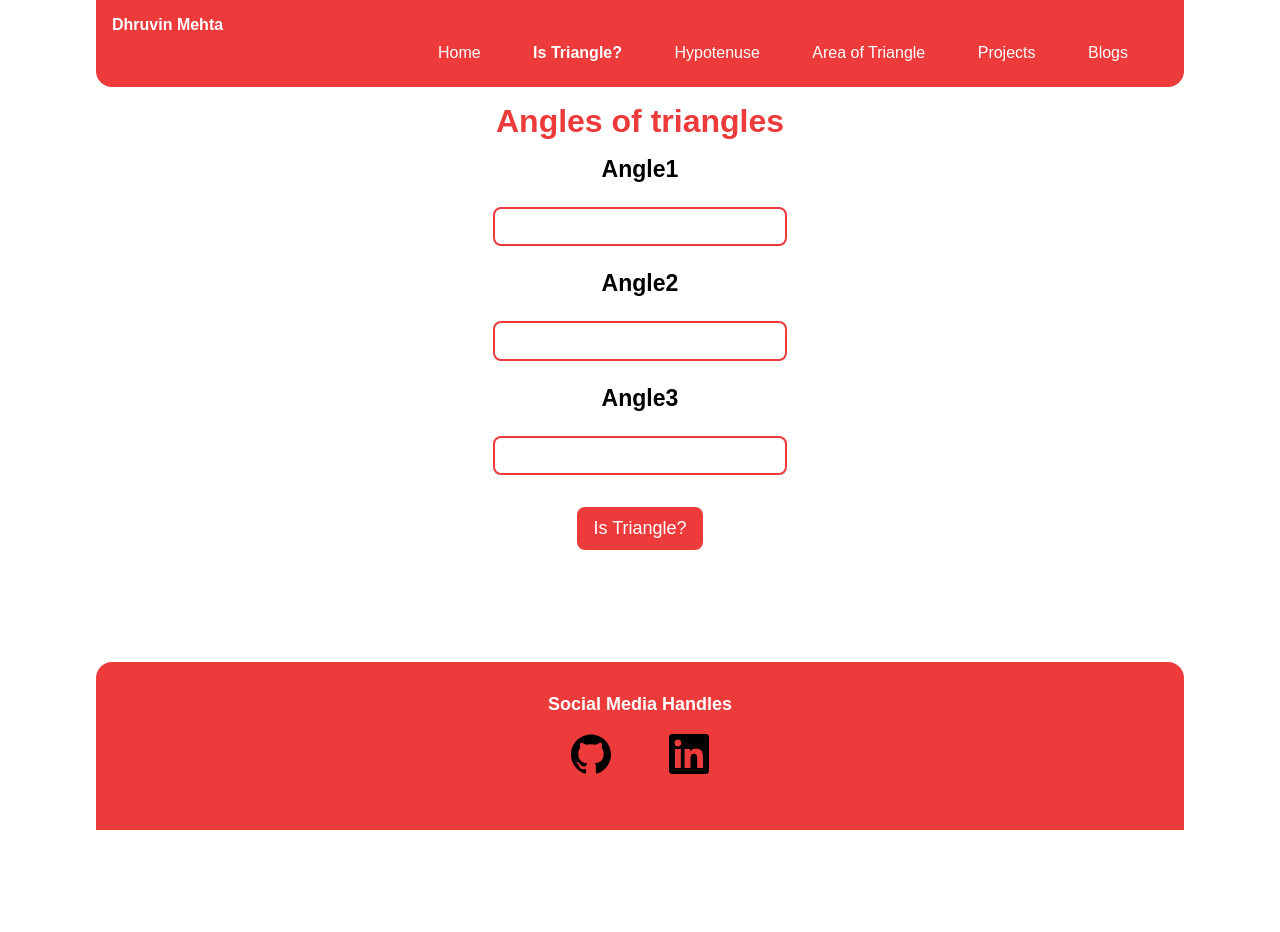
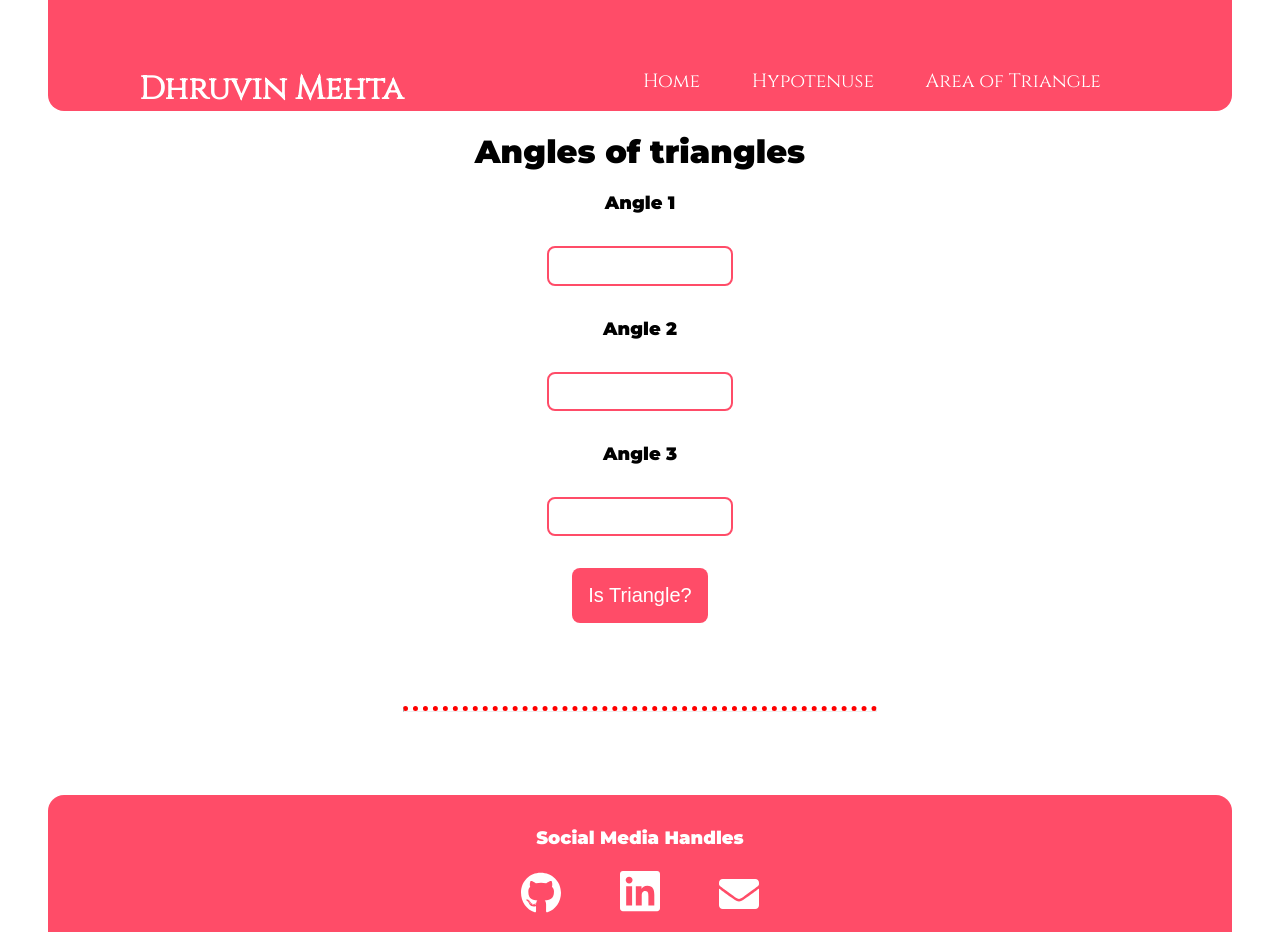
Before and after one commit to dhruvin25799/triangle_fun, a plain HTML site: page pages/is-triangle.html in a window 1280 px wide. Shown: the top 932 px of the page. Before the commit the page ends 830 px from the top, so only its background shows below. Drawn offline with Linux system fonts and the light colour scheme; a web font is replaced by a local one.

Commit message:
Styles to match portfolio

```diff
--- a/pages/is-triangle.html
+++ b/pages/is-triangle.html
@@ -1,18 +1,16 @@
 <!DOCTYPE html>
 <html lang="en">
+
 <head>
     <meta charset="UTF-8" />
     <meta http-equiv="X-UA-Compatible" content="IE=edge" />
     <meta name="viewport" content="width=device-width, initial-scale=1.0" />
     <title>Angles of Triangles</title>
-    <link
-      rel="shortcut icon"
-      type="image/x-icon"
-      href="https://www.google.com/s2/u/0/favicons?domain=neog.camp"
-    />
     <link rel="stylesheet" href="../styles/styles.css" />
 </head>
+
 <body>
+    <section id="title">
         <nav class="navigation container">
             <div class="nav-brand">Dhruvin Mehta</div>
             <ul class="list-non-bullet nav-pills">
@@ -20,51 +18,43 @@
                     <a class="link " href="../index.html">Home</a>
                 </li>
                 <li class="list-item-inline">
-                <a class="link link-active" href="./is-triangle.html">Is Triangle?</a>
-            </li>
-            <li class="list-item-inline">
                     <a class="link" href="./hypo.html">Hypotenuse</a>
                 </li>
                 <li class="list-item-inline">
                     <a class="link" href="./area.html">Area of Triangle</a>
                 </li>
-            <li class="list-item-inline">
-                <a class="link" href="https://dhruvinmehta.netlify.app">Projects</a>
-            </li>
-            <li class="list-item-inline">
-                <a class="link" href="https://dhruvinmehta.netlify.app/pages/blogs.html">Blogs</a>
-            </li>
             </ul>
         </nav>
-    <main class="angles-triangles-main">
+    </section>
+    <main class="container-center">
         <h1 class="heading">Angles of triangles</h1>
-      <label class="input-label" for="Angle1">
-        <p>Angle1</p>
-      </label>
-      <input type="number" class="input-text angle-input" />
-      <label class="input-label" for="Angle2">
-        <p>Angle2</p>
-      </label>
-      <input type="number" class="input-text angle-input" />
-      <label class="input-label" for="Angle3">
-        <p>Angle3</p>
-      </label>
-      <input type="number" class="input-text angle-input" />
+        <label class="input-label" for="Angle1">Angle 1</label>
+        <input type="number" class="input angle-input" />
+        <label class="input-label" for="Angle2">Angle 2</label>
+        <input type="number" class="input angle-input" />
+        <label class="input-label" for="Angle3">Angle 3</label>
+        <input type="number" class="input angle-input" />
         <button class="btn-check" id="is-triangle-btn">Is Triangle?</button>
         <h2 class="output"></h2>
         <p id="output" class="output"></p>
     </main>
+    <hr>
     <footer class="footer">
         <div class="footer-header">Social Media Handles</div>
         <ul class="social-links list-non-bullet">
             <li class="list-item-inline">
-                <a class="link" href="https://github.com/dhruvin25799">
-                    <img src="../images/icons/github.svg" alt="Github">
+                <a class="link" href="https://github.com/dhruvin25799" target="_blank">
+                    <img src="../images/icons/github-brands.svg" alt="Github">
                 </a>
             </li>
             <li class="list-item-inline">
-                <a class="link" href="https://linkedin.com/in/dhruvin-mehta-21a8a7190">
-                    <img src="../images/icons/linkedin.svg" alt="LinkedIn">
+                <a class="link" href="https://linkedin.com/in/dhruvin-mehta-21a8a7190" target="_blank">
+                    <img src="../images/icons/linkedin-brands.svg" alt="LinkedIn">
+                </a>
+            </li>
+            <li class="list-item-inline">
+                <a class="link" href="mailto:dhruvin.mehta25799@gmail.com" target="_blank">
+                    <img src="../images/icons/envelope-solid.svg" alt="Email">
                 </a>
             </li>
 
@@ -72,4 +62,5 @@
     </footer>
     <script src="../scripts/is-triangle.js"></script>
 </body>
+
 </html>
--- a/styles/quiz.css
+++ b/styles/quiz.css
@@ -1,3 +1,12 @@
+    @import url('https://fonts.googleapis.com/css2?family=Montserrat:wght@100;400;900&family=Ubuntu:wght@300&display=swap');
+    @import url('https://fonts.googleapis.com/css2?family=Cinzel&display=swap');
+     :root {
+        --primary-color: #ff4c68;
+        --primary-color-hover: #ef8172;
+        --off-white: #f3f4f6;
+        --dark-gray: #6b7280;
+    }
+
     .quiz-main {
         margin: 2rem auto;
         width: 90%;
@@ -10,6 +19,8 @@
         font-size: larger;
         padding: 1rem 0;
         font-weight: bold;
+        border: 3px solid var(--primary-color-hover);
+        border-radius: 0.5rem;
     }
 
     .question-container p {
--- a/styles/styles.css
+++ b/styles/styles.css
@@ -1,53 +1,34 @@
-@import url('https://fonts.googleapis.com/css2?family=Zen+Kurenaido&display=swap');
-
-
+    @import url('https://fonts.googleapis.com/css2?family=Montserrat:wght@100;400;900&family=Ubuntu:wght@300&display=swap');
+    @import url('https://fonts.googleapis.com/css2?family=Cinzel&display=swap');
      :root {
-  --primary-color: #ed3a3a;
+        --primary-color: #ff4c68;
+        --primary-color-hover: #ef8172;
+        --off-white: #f3f4f6;
+        --dark-gray: #6b7280;
     }
 
     body {
-  font-family: 'Zen Kurenaido', sans-serif;
-  margin: 0px auto;
-  max-width: 85%;
-  width: 100%;
+        font-family: "Montserrat";
+        margin: 0rem 3rem;
     }
 
-a {
-  text-decoration: none;
+    .container {
+        padding: 0rem 1rem;
     }
 
-li {
-  list-style: none;
+    .container-center {
+        max-width: 900px;
+        width: 100%;
+        margin: auto;
+        text-align: center;
     }
 
-.navigation {
+    #title {
         background-color: var(--primary-color);
-  color: white;
-  padding: 1rem;
+        padding: 3% 5% 0%;
+        font-family: "Montserrat";
         border-bottom-left-radius: 1rem;
         border-bottom-right-radius: 1rem;
-}
-
-.navigation .nav-brand {
-  font-weight: bold;
-}
-
-.nav-brand a {
-  text-decoration: none;
-  color: inherit;
-}
-
-.navigation .nav-pills {
-  text-align: right;
-  margin: 0.6rem 1rem;
-}
-
-.navigation .link {
-  color: white;
-}
-
-.navigation .link-active {
-  font-weight: bold;
     }
 
     .link {
@@ -58,7 +39,7 @@ li {
 
     .list-non-bullet {
         list-style: none;
-  padding-inline-start: 0px;
+        background-color: var(--primary-color);
     }
 
     .list-item-inline {
@@ -66,65 +47,103 @@ li {
         padding: 0rem 0.5rem;
     }
 
+    .navigation {
+        font-family: "Ubuntu";
+        background-color: var(--primary-color);
+        color: white;
+        padding: 2rem 2rem 0rem 2rem;
+    }
+
+    .navigation .nav-brand {
+        font-family: 'Cinzel', serif;
+        font-weight: bold;
+        font-size: xx-large;
+        display: inline-block;
+    }
+
+    .nav-brand {
+        font-family: "Ubuntu";
+        color: inherit;
+    }
+
+    .nav-brand a {
+        font-family: "Ubuntu";
+        color: inherit;
+    }
+
+    .navigation .nav-pills {
+        text-align: right;
+        margin: 0rem 1rem;
+        float: right;
+    }
+
+    .navigation .link {
+        color: white;
+        font-size: larger;
+        font-family: 'Cinzel', serif;
+    }
+
+    .navigation .link-active {
+        font-weight: bold;
+    }
 
     .heading {
-  color: var(--primary-color);
         text-align: center;
     }
 
+    .input-label {
+        display: block;
+        font-size: large;
+        font-weight: 600;
+    }
 
-/* Main */
+    .input {
+        font-size: 14px;
+        outline: #fff;
+        padding: 0.6rem 1rem;
+        margin: 2rem 1rem;
+        border: 2px solid var(--primary-color);
+        border-radius: 0.5rem;
+        width: 100%;
+        max-width: 150px;
+    }
 
-main {
-  margin: 0 0 7rem;
+    #submit-answers-btn {
+        background-color: var(--primary-color);
+        border-radius: 0.5rem;
+        border: none;
+        cursor: pointer;
+        color: #ffffff;
+        outline: #ffffff;
+        margin: auto;
+        display: block;
+        font-size: 20px;
+        padding: 1rem;
         text-align: center;
     }
 
-main h1 {
-  margin: 1rem;
-}
-
-/*  Input */
-
-.input-label {
-  font-size: larger;
-  font-weight: bold;
-  width: 256px;
-}
-
-.input-label p {
-  font-size: larger;
-  margin: 0.5rem;
-}
-
-.input-text {
-  font-size: 14px;
-  outline: #fff;
-  padding: 0.6rem 1rem;
-  margin: 1rem;
-  border: 2px solid var(--primary-color);
+    .btn-check {
+        background-color: var(--primary-color);
         border-radius: 0.5rem;
-  width: 100%;
-  max-width: 258px;
-}
-
-.btn-check {
-  background: var(--primary-color);
         border: none;
-  color: #fff;
-  padding: 0.7rem 1rem;
-  border-radius: 0.5rem;
-  font-size: large;
         cursor: pointer;
-  outline: #fff;
-  margin: 1rem auto;
+        color: #ffffff;
+        outline: #ffffff;
+        margin: auto;
         display: block;
+        font-size: 20px;
+        padding: 1rem;
+        text-align: center;
     }
 
     .output {
-  font-size: x-large;
-  margin: 1rem;
-  font-weight: bold;
+        color: var(--primary-color);
+        font-size: xx-large;
+    }
+
+    hr {
+        border-top: 5px dotted red;
+        margin: 7% 30% 7% 30%;
     }
 
     .footer {
@@ -149,13 +168,8 @@ main h1 {
         padding-inline-start: 0px;
     }
 
-a,
-img,
-li {
-  display: inline;
-}
-
     img {
         width: 40px;
         padding: 0.2rem;
+        display: inline;
     }
```
Also changed, not shown: index.html (+20 -21 lines), pages/area.html (+20 -17 lines), pages/hypo.html (+19 -18 lines), images/icons/envelope-solid.svg (added), images/icons/github-brands.svg (added), images/icons/github.svg (deleted), images/icons/linkedin-brands.svg (added), images/icons/linkedin.svg (deleted). Lines whose indentation alone changed are shown as unchanged.
